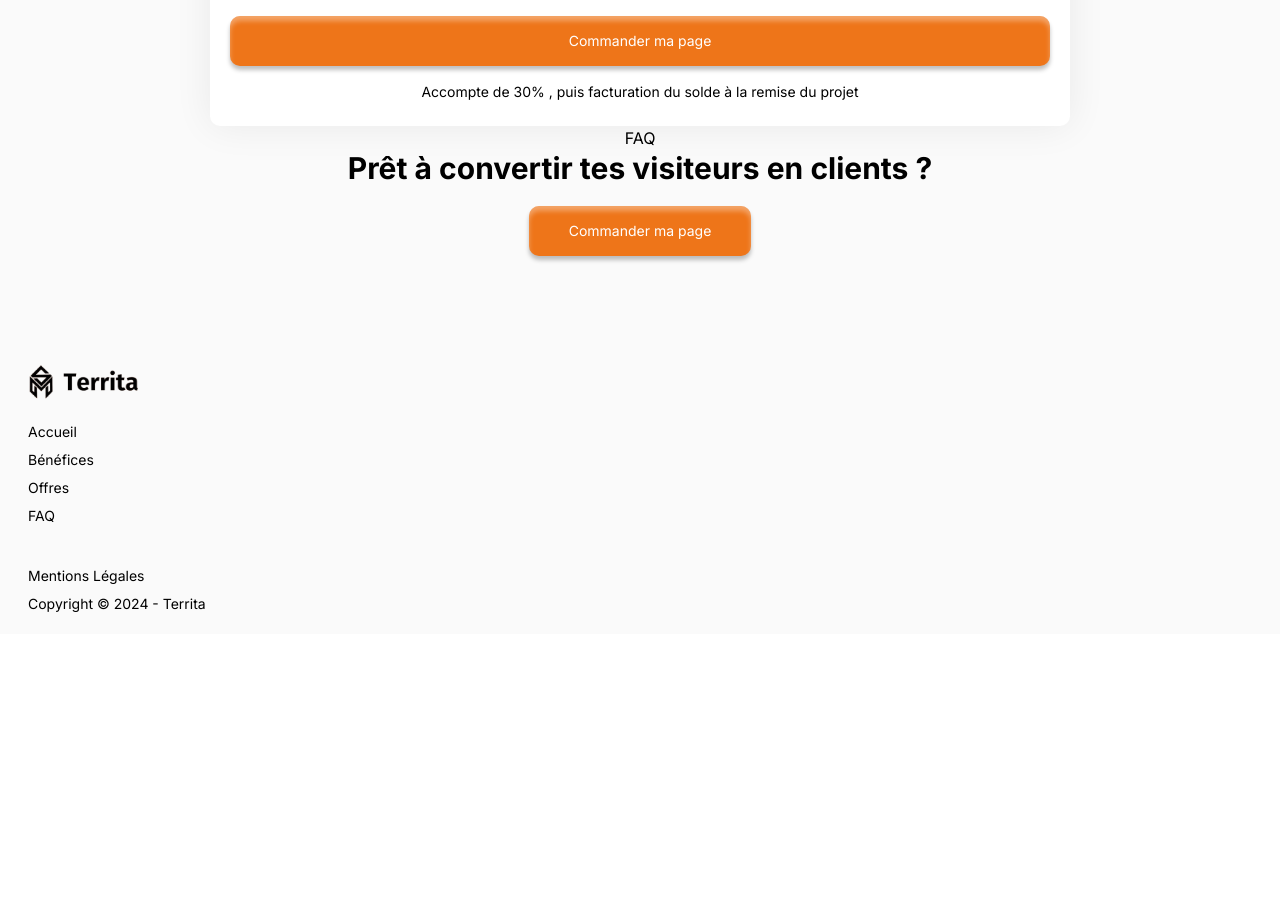
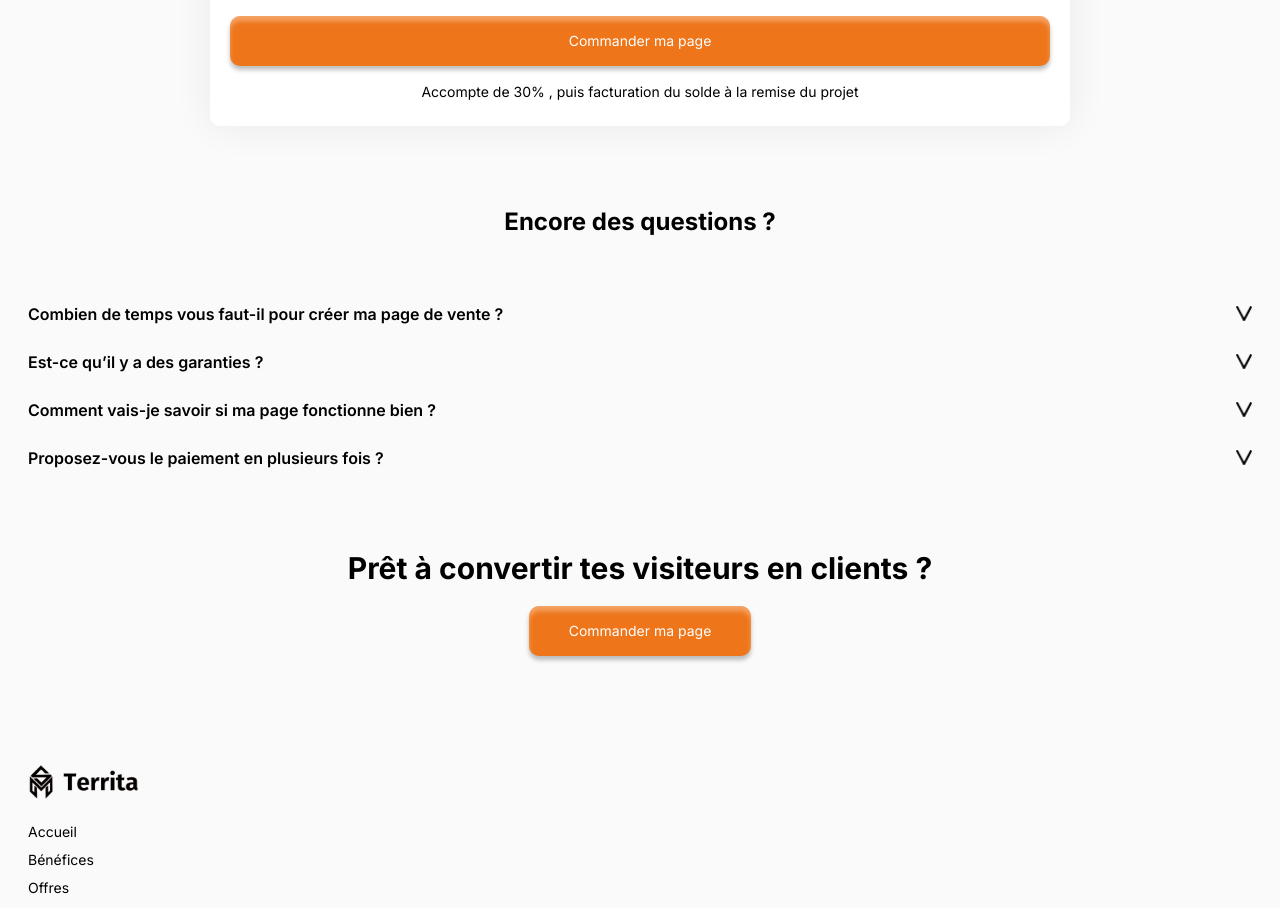
Before and after one commit to SebMZI/territa-lp, a Next.js app: page / in a window 1280 px wide. Shown: the part 5980-6888 px from the top of the page. Before the commit the page ends 6614 px from the top, so only its background shows below. Built offline with nearby package versions, Linux system fonts and the light colour scheme.

Commit message:
feat(FAQ): :recycle: Amélioration du rendu des questions/réponses
Refactorisation en quelques lignes de code de l'ouverturer en accordéon des questions. Encore quelques modifications à faire pour les animations.

```diff
--- a/components/FAQ.jsx
+++ b/components/FAQ.jsx
@@ -1,7 +1,32 @@
 import React from "react";
+import { Question } from ".";
 
 const FAQ = () => {
-  return <div>FAQ</div>;
+  return (
+    <section className="w-full mt-20">
+      <h2 className="font-bold text-2xl text-center mb-16">
+        Encore des questions ?
+      </h2>
+      <div className="flex flex-col gap-6">
+        <Question
+          question="Combien de temps vous faut-il pour créer ma page de vente ?"
+          answer="Le design peut prendre jusqu'à 1 semaine, suivi d'environ d'1 semaine pour la réalisation."
+        />
+        <Question
+          question="Est-ce qu’il y a des garanties ?"
+          answer="Les seuls garanties que tu peux avoir sont l'hébergement/nom de domaine offert pendant 1 an, et les modifcations à l'infini pendant 6 mois."
+        />
+        <Question
+          question="Comment vais-je savoir si ma page fonctionne bien ?"
+          answer="Je mets en place Google Analytics, Google Search Console et Microsoft Clarity, pour suivre au mieux le trafic de la page. "
+        />
+        <Question
+          question="Proposez-vous le paiement en plusieurs fois ?"
+          answer="Je ne propose pas de paiement en plusieurs fois, uniquement l'acompte de 30% au début, puis le solde à la livraison."
+        />
+      </div>
+    </section>
+  );
 };
 
 export default FAQ;
--- a/components/LastCTA.jsx
+++ b/components/LastCTA.jsx
@@ -3,7 +3,7 @@ import Button from "./Button";
 
 const LastCTA = () => {
   return (
-    <section className="flex flex-col items-center gap-5">
+    <section className="flex flex-col items-center gap-5 mt-20">
       <h2 className="text-center text-3xl font-bold">
         Prêt à convertir tes visiteurs en clients ?
       </h2>
--- /dev/null
+++ b/components/Question.jsx
@@ -0,0 +1,63 @@
+"use client";
+import Image from "next/image";
+import React, { useState } from "react";
+
+const Question = ({ question, answer }) => {
+  const [isOpen, setIsOpen] = useState(false);
+  return (
+    <article onClick={() => setIsOpen(!isOpen)}>
+      <div className="flex flex-row gap-20 items-center justify-between">
+        <h3 className="font-semibold">{question}</h3>
+        <Image
+          src={"/images/arrow.png"}
+          width={15}
+          height={15}
+          alt=""
+          className={`w-4 h-4 transition-all ${
+            isOpen ? "rotate-180" : "rotate-0"
+          }`}
+        />
+      </div>
+      <div
+        className={`mt-3 relative transition-all ${
+          isOpen ? "visible bottom-0 opacity-100" : "hidden bottom-5 opacity-0"
+        }`}
+      >
+        {answer}
+      </div>
+    </article>
+  );
+};
+
+export default Question;
+
+// isOpen ? (
+//     <article onClick={() => setIsOpen(false)} className="cursor-pointer">
+//       <div className="flex flex-row justify-between items-center gap-20 ">
+//         <h3 className="font-medium">{question}</h3>
+//         <Image
+//           src={"/images/arrow.png"}
+//           width={20}
+//           height={20}
+//           alt=""
+//           className={
+//             isOpen ? "rotate-180 w-[15px] h-[15px]" : "w-[15px] h-[15px]"
+//           }
+//         />
+//       </div>
+//       <div className="text-sm mt-4">{answer}</div>
+//     </article>
+//   ) : (
+//     <article
+//       className="flex flex-row justify-between items-center gap-20 cursor-pointer"
+//       onClick={() => setIsOpen(true)}
+//     >
+//       <h3 className="font-medium">{question}</h3>
+//       <Image
+//         src={"/images/arrow.png"}
+//         width={20}
+//         height={20}
+//         alt=""
+//         className="w-[15px] h-[15px]"
+//       />
+//     </article>
--- a/components/index.jsx
+++ b/components/index.jsx
@@ -9,6 +9,7 @@ import AdviseCard from "./Advise-card";
 import Process from "./Process";
 import Offer from "./Offer";
 import FAQ from "./FAQ";
+import Question from "./Question";
 import LastCTA from "./LastCTA";
 import Footer from "./Footer";
 
@@ -24,6 +25,7 @@ export {
   Process,
   Offer,
   FAQ,
+  Question,
   LastCTA,
   Footer,
 };
```
Also changed, not shown: public/images/arrow.png (added).
